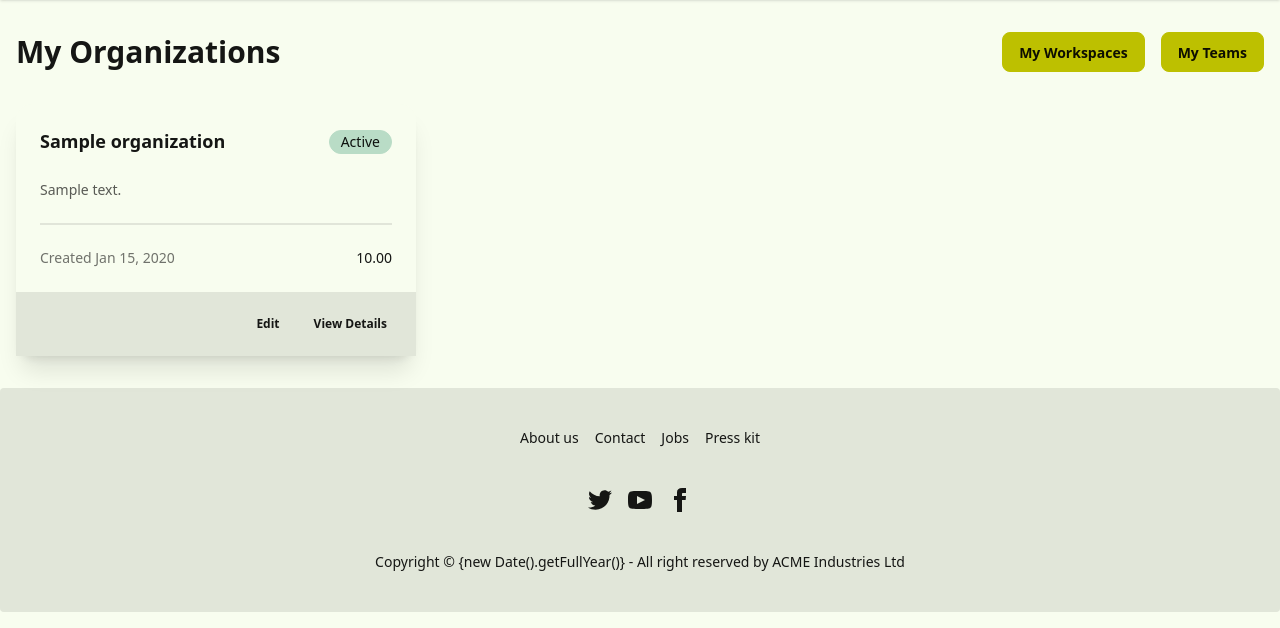
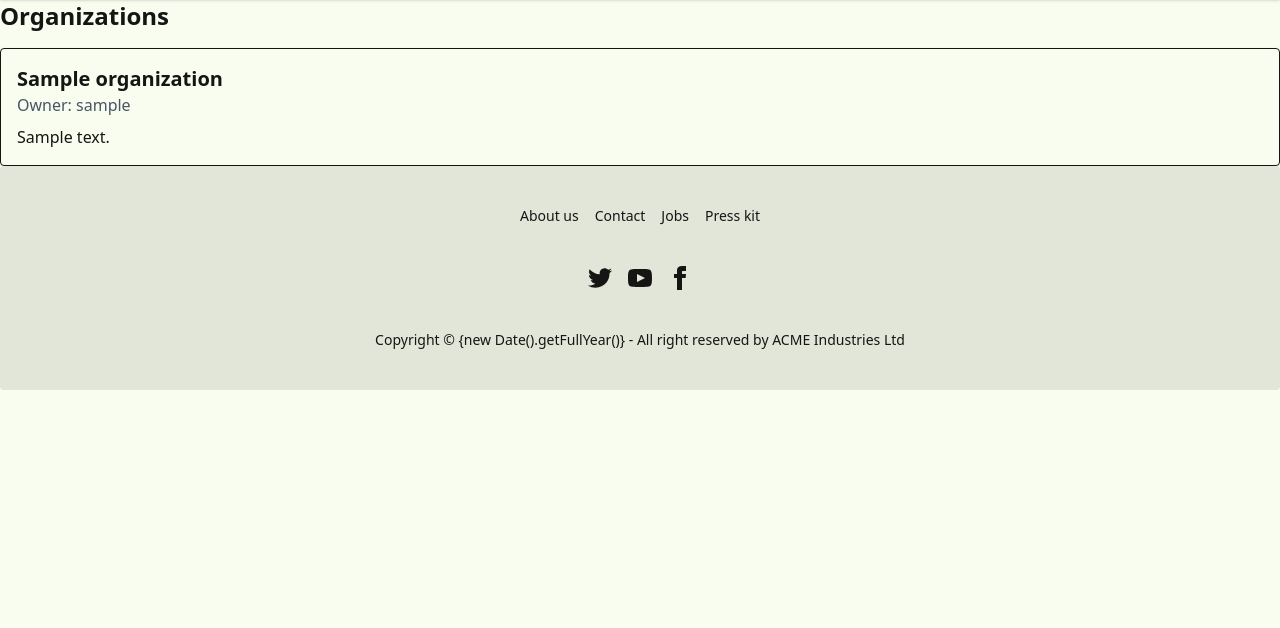
Before and after one commit to Burmese-AI/Fyndora, a Django app: template apps/organizations/templates/organizations/home.html in a window 1280 px wide. Shown: the part 64-692 px from the top of the page. Run offline with Django 3.2, Linux system fonts and the light colour scheme; the template is opened without the code that fills it: most values are stand-ins (such as "Sample title", 1, 10 or a date in 2020); style sheets or scripts are compiled from the project's sources.

Commit message:
Refactor organization selector function and update HomeView to handle exceptions; enhance organization display in template with improved layout and error messaging.

```diff
--- a/apps/organizations/templates/organizations/home.html
+++ b/apps/organizations/templates/organizations/home.html
@@ -1,80 +1,21 @@
 {% extends 'base.html' %}
 
 {% block content %}
-<div class="container mx-auto px-4 py-8">
-    <div class="flex justify-between items-center mb-8">
-        <h1 class="text-3xl font-bold">My Organizations</h1>
-        <div class="flex gap-4">
-            <!-- <a href="#" class="btn btn-primary">
-                New Organization
-            </a> -->
-            <a href="{% url 'workspace_list' %}" class="btn btn-secondary">
-                My Workspaces
-            </a>
-            <a href="{% url 'team_list' %}" class="btn btn-secondary">
-                My Teams
-            </a>
-        </div>
-    </div>
+<h1 class="text-2xl font-bold mb-4">Organizations</h1>
 
-    <div class="grid grid-cols-1 md:grid-cols-2 lg:grid-cols-3 gap-6">
+{% if organizations %}
+    <ul class="space-y-4">
         {% for organization in organizations %}
-        <div class="card bg-base-100 shadow-xl hover:shadow-2xl transition-all duration-200">
-            <div class="card-body">
-                <div class="flex items-center justify-between mb-4">
-                    <h2 class="card-title">{{ organization.title }}</h2>
-                    <div class="badge
-                        {% if organization.status == 'active' %}
-                            badge-success
-                        {% elif organization.status == 'archived' %}
-                            badge-warning
-                        {% else %}
-                            badge-error
-                        {% endif %}">
-                        {{ organization.status|title }}
-                    </div>
-                </div>
-
-                <p class="text-base-content/70 line-clamp-2">
-                    {{ organization.description|default:"No description provided" }}
-                </p>
-
-                <div class="divider my-2"></div>
-
-                <div class="flex justify-between items-center text-sm">
-                    <div class="text-base-content/60">
-                        Created {{ organization.created_at|date:"M d, Y" }}
-                    </div>
-                    <div class="font-medium">
-                        {{ organization.expense|floatformat:2 }}
-                    </div>
-                </div>
-            </div>
-
-            <div class="card-actions justify-end p-4 bg-base-200">
-                <a href="#" class="btn btn-ghost btn-sm">
-                    Edit
-                </a>
-                <a href="#" class="btn btn-ghost btn-sm">
-                    View Details
-                </a>
-            </div>
-        </div>
-        {% empty %}
-        <div class="col-span-full">
-            <div class="hero bg-base-200 rounded-box">
-                <div class="hero-content text-center py-12">
-                    <div class="max-w-md">
-                        <h3 class="text-xl font-medium mb-2">No Organizations Yet</h3>
-                        <p class="text-base-content/70 mb-6">Create or Join your first organization to get started</p>
-                        <a href="#" class="btn btn-primary">
-                            Create Organization
-                        </a>
-                    </div>
-                </div>
-            </div>
-        </div>
+            <li class="p-4 border rounded shadow-sm">
+                <h2 class="text-xl font-semibold">{{ organization.title }}</h2>
+                <p class="text-gray-600">Owner: {{ organization.owner.username }}</p>
+                {% if organization.description %}
+                    <p class="mt-2">{{ organization.description }}</p>
+                {% endif %}
+            </li>
         {% endfor %}
-    </div>
-</div>
+    </ul>
+{% else %}
+    <p class="text-gray-600">No organizations found</p>
+{% endif %}
 {% endblock %}
--- a/config/settings.py
+++ b/config/settings.py
@@ -25,10 +25,10 @@ env = environ.Env(
 )
 
 # Read .env file
-environ.Env.read_env(BASE_DIR / ".env")
+# environ.Env.read_env(BASE_DIR / ".env")
 
 # # Read .env.local file
-# environ.Env.read_env(BASE_DIR / ".env.local")
+environ.Env.read_env(BASE_DIR / ".env.local")
 
 # SECURITY WARNING: keep the secret key used in production secret!
 SECRET_KEY = env("DJANGO_SECRET_KEY")
```
Also changed, not shown: apps/organizations/selectors.py (+6 -2 lines), apps/organizations/views.py (+7 -2 lines).
